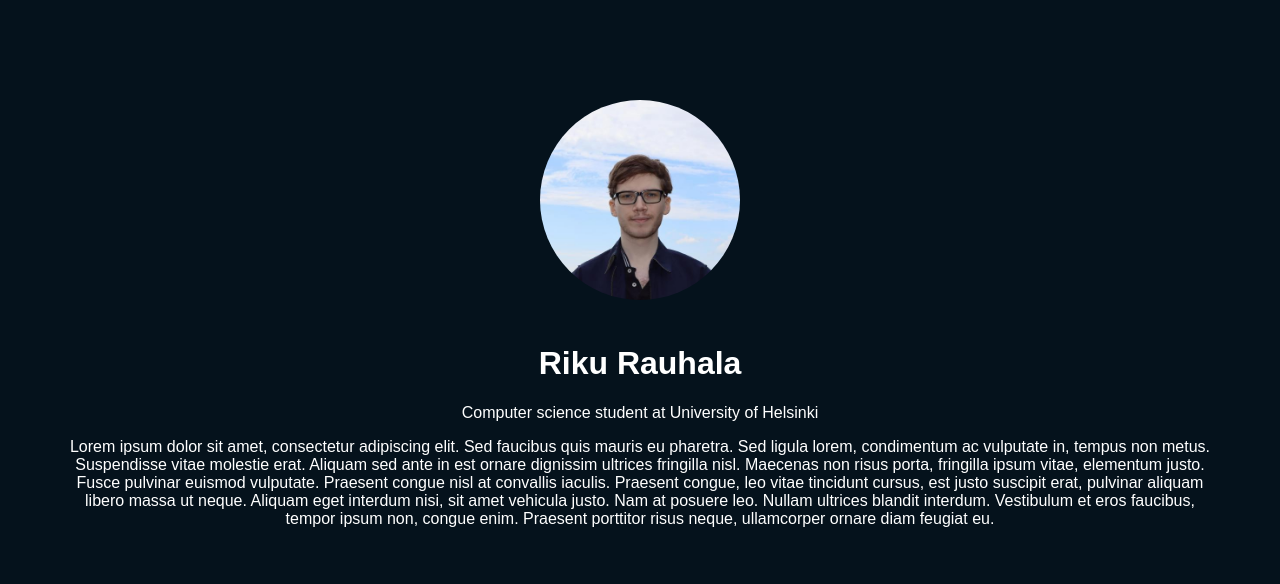
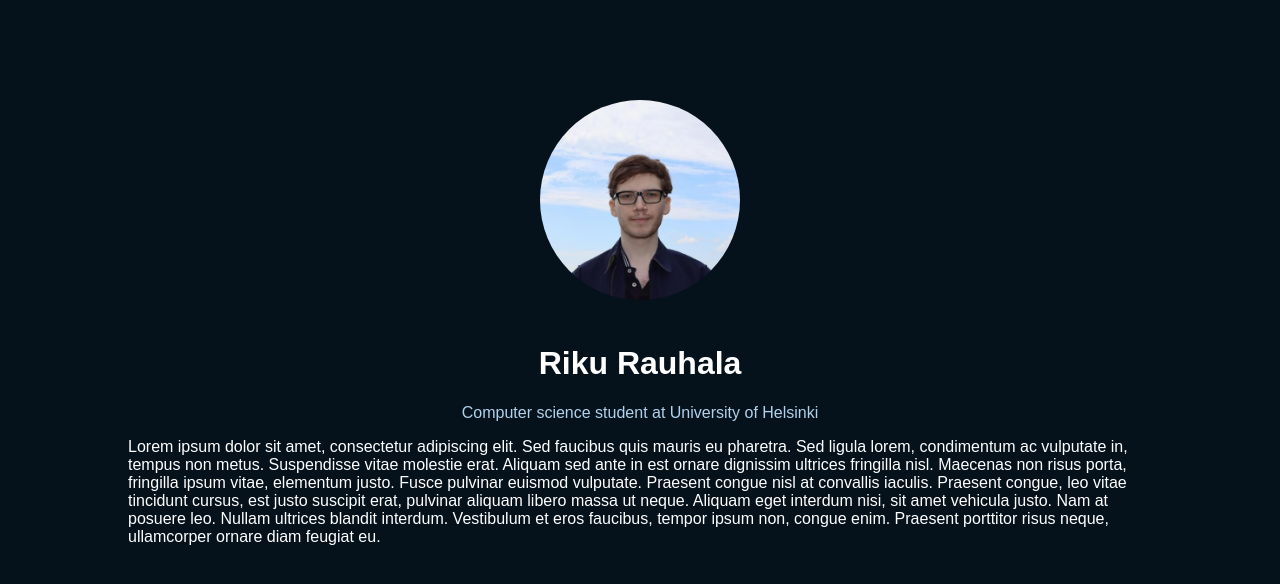
Before and after one commit to rikurauhala/rauhala.io-old, a plain HTML site: page src/index.html in a window 1280 px wide. Drawn offline with Linux system fonts and the light colour scheme.

Commit message:
Improve style

```diff
--- a/src/index.html
+++ b/src/index.html
@@ -10,9 +10,9 @@
   <body>
     <img src="riku.jpg" title="Riku" id="pfp">
     <h1>Riku Rauhala</h1>
-    <p>Computer science student at University of Helsinki</p>
+    <p id="title">Computer science student at University of Helsinki</p>
     <!-- GitHub / LinkedIn / Email logos here -->
-    <p>Lorem ipsum dolor sit amet, consectetur adipiscing elit. Sed faucibus quis mauris eu pharetra. Sed ligula lorem, condimentum ac vulputate in, tempus non metus. Suspendisse vitae molestie erat. Aliquam sed ante in est ornare dignissim ultrices fringilla nisl. Maecenas non risus porta, fringilla ipsum vitae, elementum justo. Fusce pulvinar euismod vulputate. Praesent congue nisl at convallis iaculis. Praesent congue, leo vitae tincidunt cursus, est justo suscipit erat, pulvinar aliquam libero massa ut neque. Aliquam eget interdum nisi, sit amet vehicula justo. Nam at posuere leo. Nullam ultrices blandit interdum. Vestibulum et eros faucibus, tempor ipsum non, congue enim. Praesent porttitor risus neque, ullamcorper ornare diam feugiat eu.</p>
+    <p id="bio">Lorem ipsum dolor sit amet, consectetur adipiscing elit. Sed faucibus quis mauris eu pharetra. Sed ligula lorem, condimentum ac vulputate in, tempus non metus. Suspendisse vitae molestie erat. Aliquam sed ante in est ornare dignissim ultrices fringilla nisl. Maecenas non risus porta, fringilla ipsum vitae, elementum justo. Fusce pulvinar euismod vulputate. Praesent congue nisl at convallis iaculis. Praesent congue, leo vitae tincidunt cursus, est justo suscipit erat, pulvinar aliquam libero massa ut neque. Aliquam eget interdum nisi, sit amet vehicula justo. Nam at posuere leo. Nullam ultrices blandit interdum. Vestibulum et eros faucibus, tempor ipsum non, congue enim. Praesent porttitor risus neque, ullamcorper ornare diam feugiat eu.</p>
     <!-- Footer here -->
   </body>
 </html>
--- a/src/style.css
+++ b/src/style.css
@@ -3,7 +3,7 @@ body {
   color: white;
   font-family: Arial, sans-serif;
   margin: auto;
-  max-width: 90%;
+  max-width: 80%;
   text-align: center;
 }
 
@@ -14,3 +14,11 @@ body {
   margin-top: 100px;
   width: 200px;
 }
+
+#title {
+  color: #b0d2ec;
+}
+
+#bio {
+  text-align: left;
+}
```
